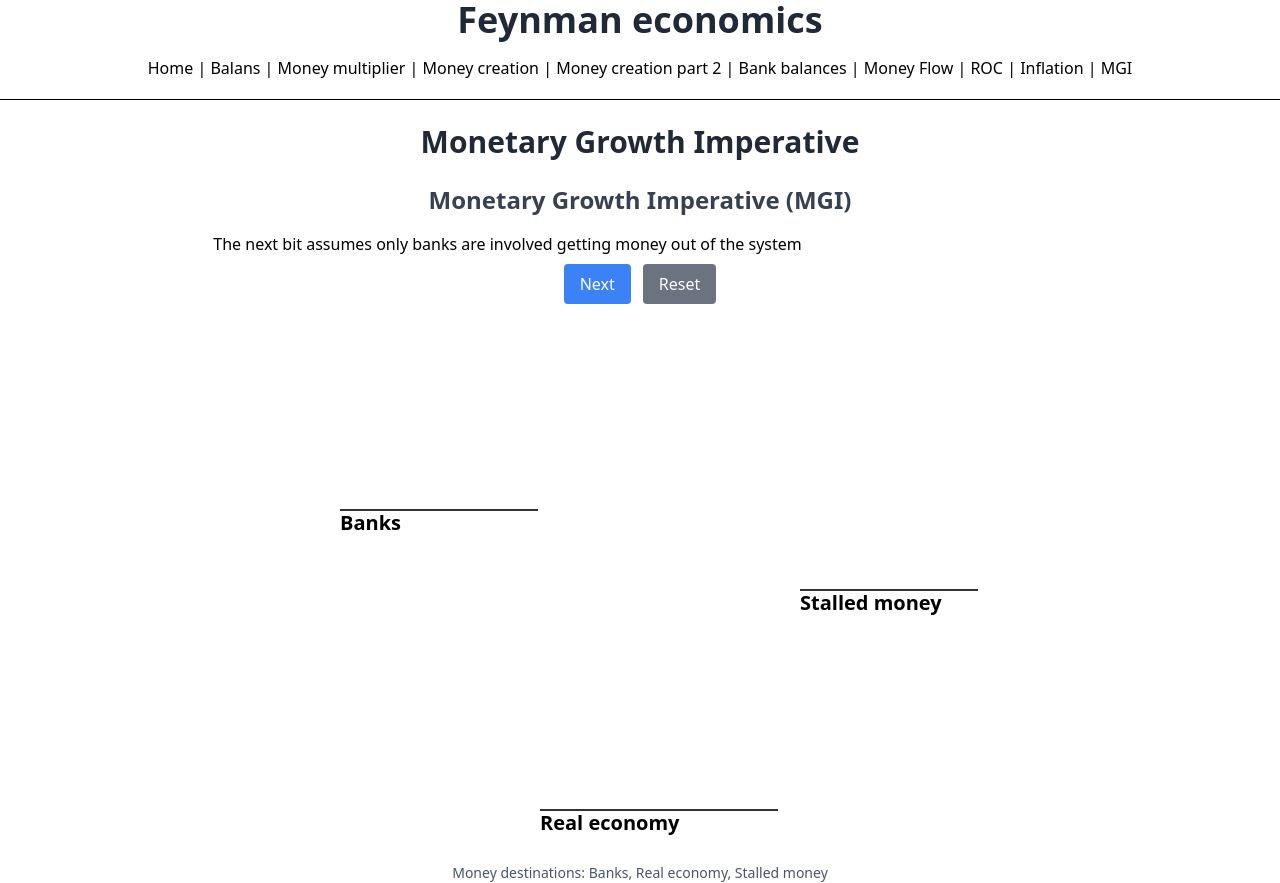
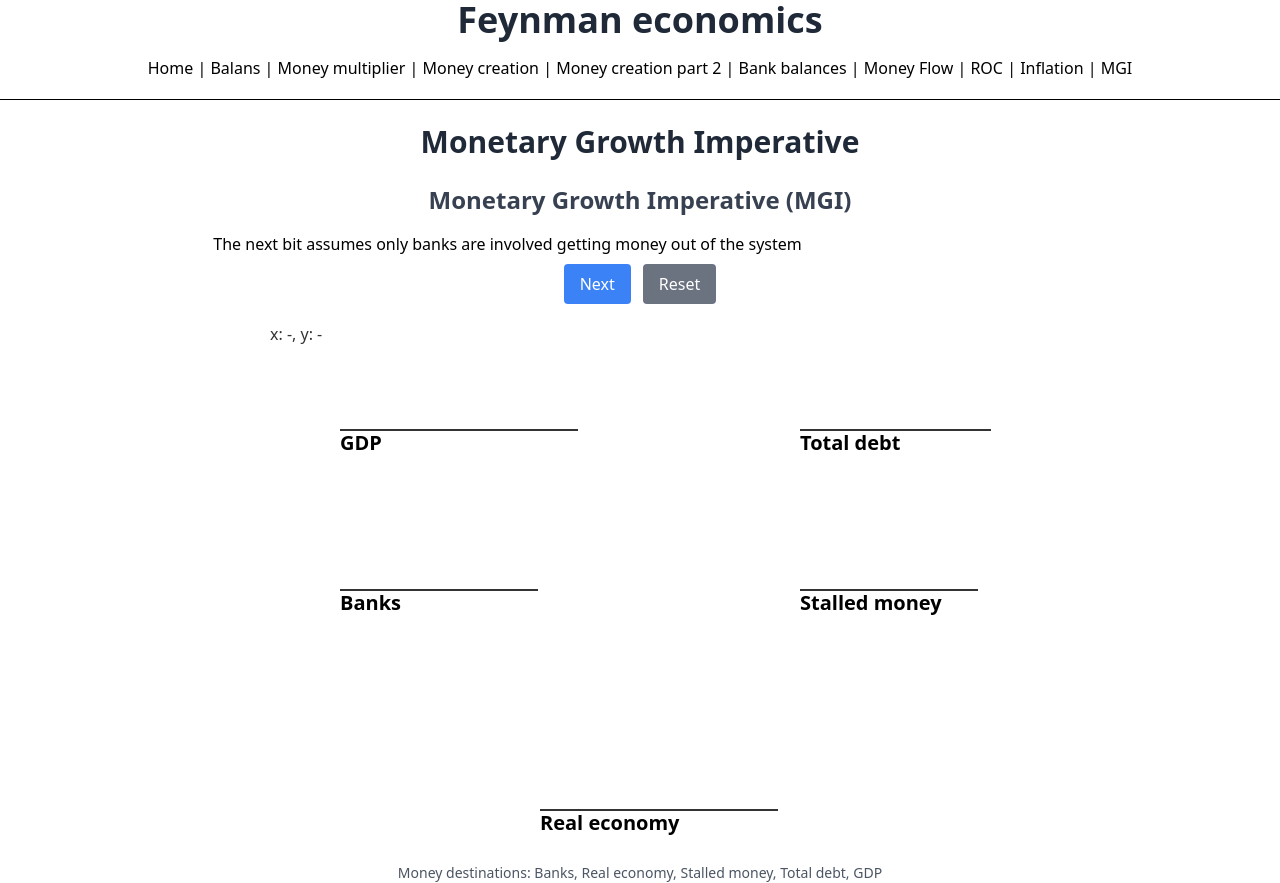
Before and after one commit to jurcello/feynman-economy, a Vue app: page /mgi in a window 1280 px wide. Built offline with nearby package versions, Linux system fonts and the light colour scheme.

Commit message:
Enhance `MGIExplanation`: update layout and text, add "Total debt" and "GDP" destinations with configurations and animations.

```diff
--- a/src/components/MGI/MGIExplanation.vue
+++ b/src/components/MGI/MGIExplanation.vue
@@ -14,11 +14,11 @@
         :width="731"
         :height="527"
         :duration="animationDuration"
-        :show-mouse-position="false"
+        :show-mouse-position="true"
       />
     </div>
     <div class="mt-4 text-center text-sm text-gray-600">
-      Money destinations: Banks, Real economy, Stalled money
+      Money destinations: Banks, Real economy, Stalled money, Total debt, GDP
     </div>
   </div>
 </template>
@@ -36,7 +36,7 @@ const banksCfg = new MoneyDestinationConfig({
   blockSize,
   blocksPerRow: 20,
   blockGutter: 2,
-  position: { x: 80, y: 180 },
+  position: { x: 80, y: 260 },
   showName: true,
 });
 
@@ -56,14 +56,34 @@ const stalledMoneyCfg = new MoneyDestinationConfig({
   showName: true,
 });
 
+const totalDebtCfg = new MoneyDestinationConfig({
+  blockSize,
+  blocksPerRow: 20,
+  blockGutter: 2,
+  position: { x: 540, y: 100 },
+  showName: true,
+});
+
+const gdpCfg = new MoneyDestinationConfig({
+  blockSize,
+  blocksPerRow: 24,
+  blockGutter: 2,
+  position: { x: 80, y: 100 },
+  showName: true,
+});
+
 const banks = new MoneyDestination('Banks', 0, banksCfg);
 const realEconomy = new MoneyDestination('Real economy', 0, realEconomyCfg);
 const stalledMoney = new MoneyDestination('Stalled money', 0, stalledMoneyCfg);
+const totalDebt = new MoneyDestination('Total debt', 0, totalDebtCfg);
+const gdp = new MoneyDestination('GDP', 0, gdpCfg);
 
 const destinations: MoneyDestination[] = [
   banks,
   realEconomy,
   stalledMoney,
+  totalDebt,
+  gdp,
 ];
 
 const flowCanvas = ref<any>(null);
@@ -81,6 +101,8 @@ q.addResetFunction(() => {
   banks.destroyAllBlocks();
   realEconomy.destroyAllBlocks();
   stalledMoney.destroyAllBlocks();
+  totalDebt.destroyAllBlocks();
+  gdp.destroyAllBlocks();
   // ensure amounts are zero
   // (destroyAllBlocks already updates amounts)
   redraw();
```
